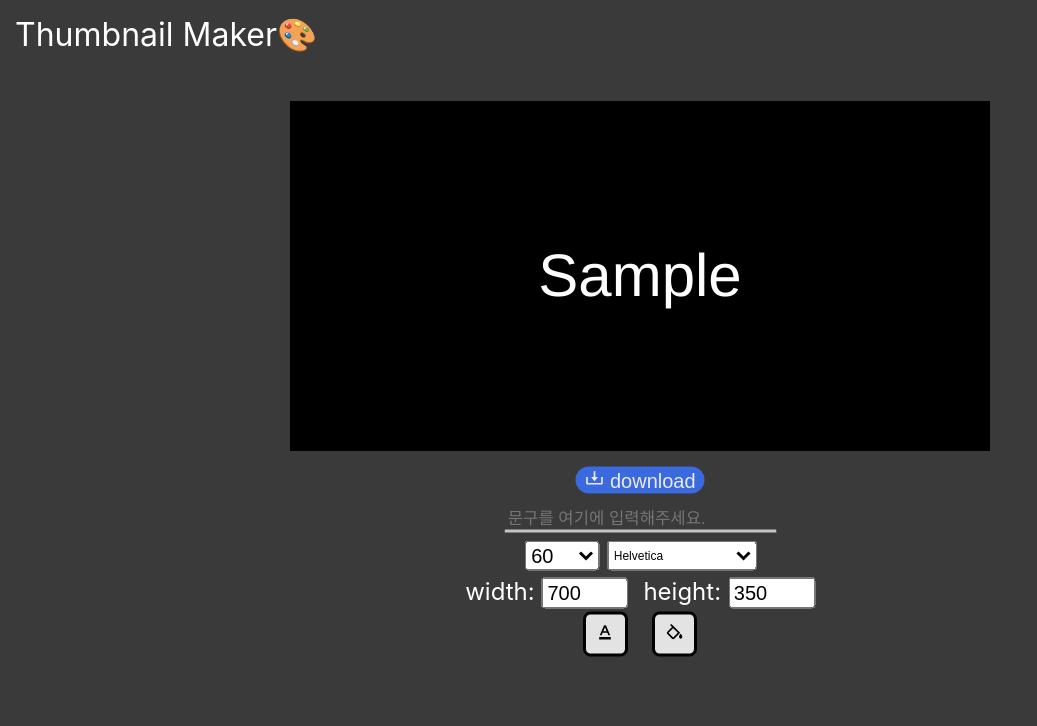
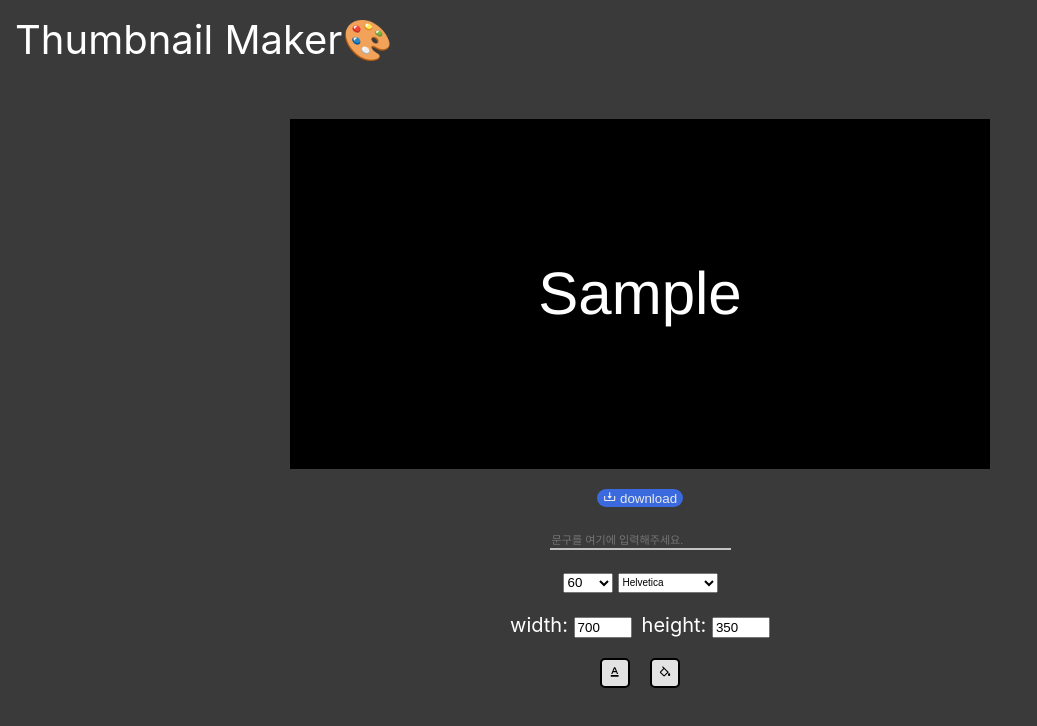
Before and after one commit to Bam-j/Thumbnail-Maker, a React (Create React App) app: page / in a window 1280 px wide. Shown: the top 726 px of the page, without its empty margins (0-1037 px from the left). Built offline with nearby package versions, Linux system fonts and the light colour scheme.

Commit message:
html 폰트 사이즈를 확대 - rem 크기 조정

```diff
--- a/src/components/Buttons/ColorPickerButtons/ColorPickerButtons.jsx
+++ b/src/components/Buttons/ColorPickerButtons/ColorPickerButtons.jsx
@@ -15,5 +15,4 @@ const ColorPickerButtonsWrapper = styled.div`
 	display: flex;
 	justify-content: center;
 	padding-top: 1rem;
-	transform: scale(1.5, 1.5);
 `;
--- a/src/components/Buttons/DownloadButton.jsx
+++ b/src/components/Buttons/DownloadButton.jsx
@@ -15,7 +15,6 @@ export const DownloadButton = ({ onClick }) => {
 const DownloadButtonWrapper = styled.div`
 	display: flex;
 	justify-content: center;
-	transform: scale(1.5, 1.5);
 `;
 
 const Download = styled.button`
--- a/src/components/Tools/SizeForm.jsx
+++ b/src/components/Tools/SizeForm.jsx
@@ -42,7 +42,6 @@ const SizeFormWrapper = styled.div`
   margin: auto;
   padding-top: 1rem;
   color: #ffffff;
-  transform: scale(1.5, 1.5);
 
   & .size-input:first-child {
     margin-right: 10px;
--- a/src/components/Tools/TextInput.jsx
+++ b/src/components/Tools/TextInput.jsx
@@ -65,7 +65,6 @@ const Input = styled.input`
   color: #ffffff;
   padding-top: 1.25rem;
   margin: auto;
-  transform: scale(1.5, 1.5);
 
   &:focus {
     outline: none;
@@ -85,7 +84,6 @@ const FontSettingWrapper = styled.div`
   justify-content: center;
   margin: auto;
   padding-top: 1.125rem;
-  transform: scale(1.5, 1.5);
 `;
 
 const SelectFontSize = styled.select`
--- a/src/styles/index.scss
+++ b/src/styles/index.scss
@@ -1,3 +1,7 @@
+html {
+  font-size: 20px;
+}
+
 body {
   margin: 0;
   background-color: #3a3a3a;
```
